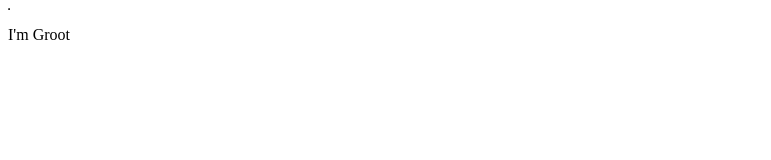
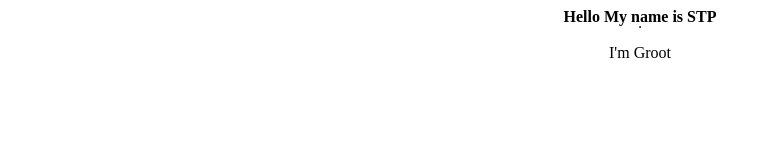
Before and after one commit to STP-USS/STP, a plain HTML site: page index.html in a window 1280 px wide. Shown: the whole page, without its empty margins (0-771 px from the left). Drawn offline with Linux system fonts and the light colour scheme.

Commit message:
Update index.html

```diff
--- a/index.html
+++ b/index.html
@@ -3,9 +3,12 @@
    <title>SITTIPORN</title>
 </head>
 <body>
+<center>
 <table border = "1">
+<b>Hello My name is STP</b>
 
 </table>
    <p>I'm Groot</p>
+</center>
 </body>
 </html>
```
